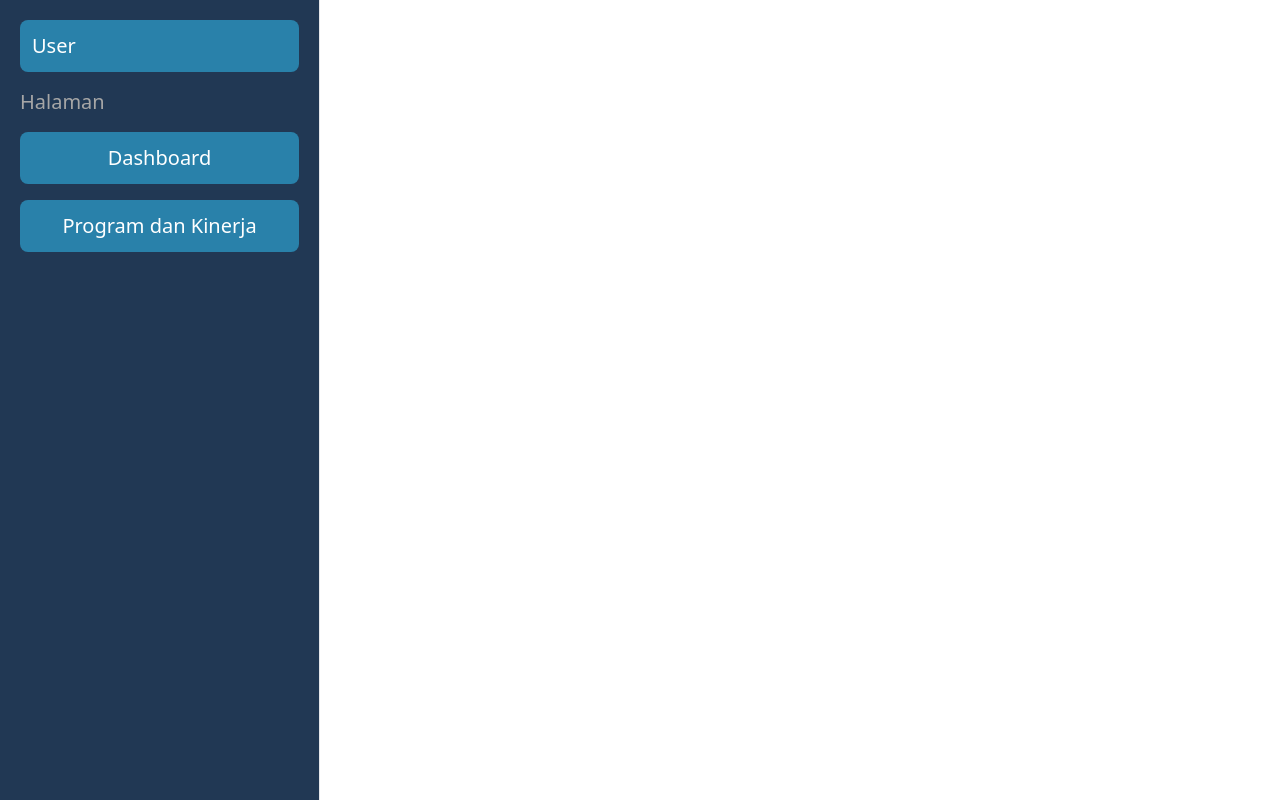
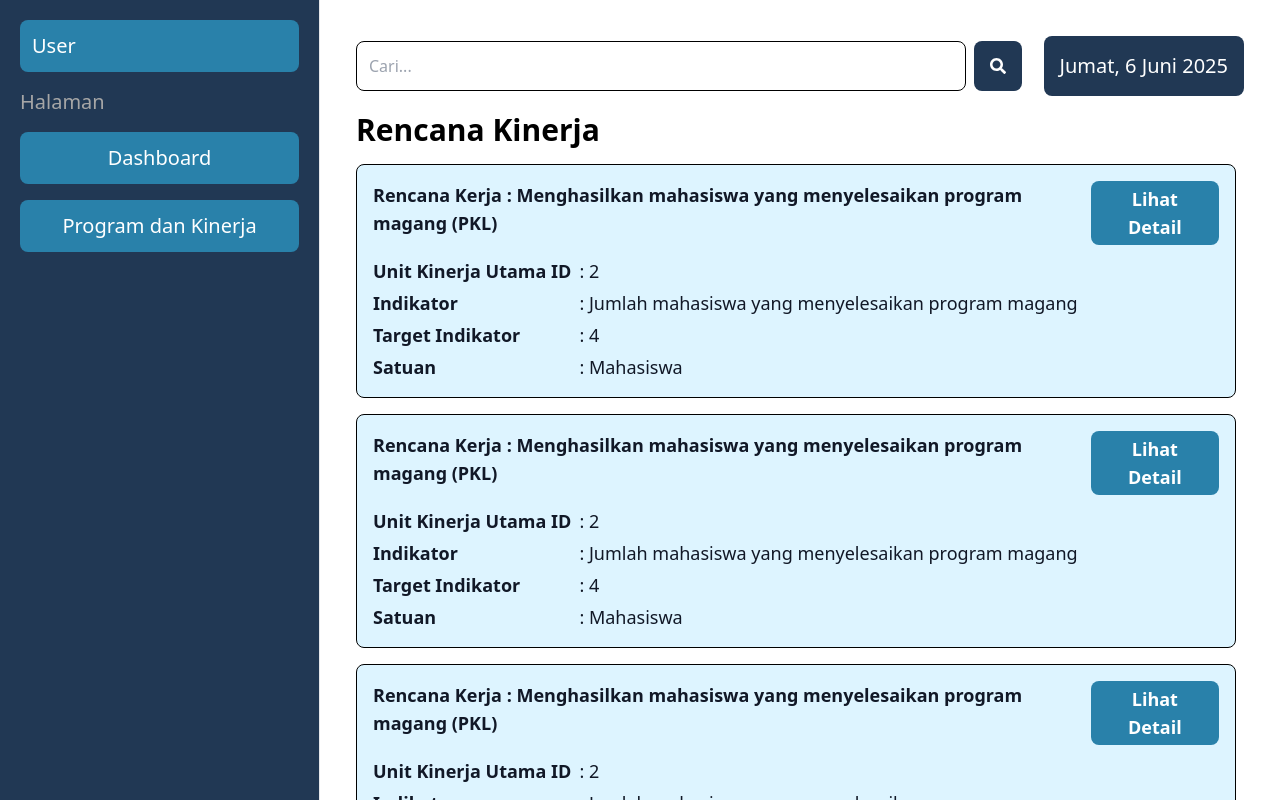
Before and after one commit to MuhammadHelga/UJM, a React (Vite) app: page /RencanaKinerja in a window 1280 px wide. Built offline with nearby package versions, Linux system fonts and the light colour scheme.

Commit message:
rencanakinerja

```diff
--- a/src/App.jsx
+++ b/src/App.jsx
@@ -1,10 +1,11 @@
 import { useState } from 'react'
 import './App.css'
 import { BrowserRouter, Routes, Route } from 'react-router-dom'
-import LoginPage from './components/LoginPage'
+// import LoginPage from './components/LoginPage'
 import SideBar from './components/SideBar'
 // import Dashboard from './components/Dashboard'
 import KinerjaUtama from './components/KinerjaUtama'
+import RencanaKinerja from './components/RencanaKinerja'
 
 function App() {
   return (
@@ -15,6 +16,7 @@ function App() {
         <Routes>
           <Route path='/Dashboard' element={<Dashboard />} />
           <Route path='/ProgramKinerja' element={<KinerjaUtama />} />
+          <Route path='/RencanaKinerja' element={<RencanaKinerja />} />
         </Routes>
       </div>
     </div>
--- a/src/components/KinerjaUtama.jsx
+++ b/src/components/KinerjaUtama.jsx
@@ -1,7 +1,10 @@
 import React from 'react'
 import { FaSearch } from "react-icons/fa";
+import { useNavigate } from 'react-router-dom';
 
 function KinerjaUtama() {
+  const navigate = useNavigate();
+
   const today = new Date().toLocaleDateString('id-ID', {
     weekday: 'long', year: 'numeric', month: 'long', day: 'numeric'
   });
@@ -25,13 +28,13 @@ function KinerjaUtama() {
       </div>
 
       <div className='overflow-y-auto max-h-screen pr-2'>
-        {Array.from({ length: 10 }).map((_, index) => (
+        {Array.from({ length: 15 }).map((_, index) => (
           <div key={index} className="bg-[#DDF4FF] border p-4 mb-4 rounded-md w-full flex flex-row justify-between items-center">
             <div className='flex flex-col'>
               <h3 className="font-semibold">Mahasiswa Bekerja di Luar Kampus Departemen Sistem Informasi</h3>
               <p>Periode: 01-07-2022 s/d 31-12-2022</p>
             </div>
-            <button className="bg-[#2981AA] text-white px-4 py-2 rounded">Lihat Detail</button>
+            <button onClick={() => navigate('/RencanaKinerja')} className="bg-[#2981AA] text-white px-4 py-2 rounded-lg">Lihat Detail</button>
           </div>
         ))}
       </div>
--- /dev/null
+++ b/src/components/RencanaKinerja.jsx
@@ -0,0 +1,59 @@
+import React from 'react'
+import { FaSearch } from "react-icons/fa";
+
+function RencanaKinerja() {
+    const today = new Date().toLocaleDateString('id-ID', {
+    weekday: 'long', year: 'numeric', month: 'long', day: 'numeric'
+  });
+
+  return (
+      <div className="min-h-screen p-4">
+
+        <div className='flex justify-between items-center mb-4'>
+          <div className='flex gap-2 w-full max-w-[75%]'>
+            <input
+              type="text"
+              placeholder='Cari...'
+              className='border border-black rounded-lg p-3 w-full'
+            />
+            <button className='bg-[#213854] text-white rounded-lg p-4'><FaSearch /></button>
+          </div>
+          <span className='bg-[#213854] text-white p-4 rounded-lg text-xl ml-4 whitespace-nowrap'>
+            {today}
+          </span>
+        </div>
+        <h1 className='text-3xl font-bold mb-4'>Rencana Kinerja</h1>
+
+        <div className='overflow-y-auto max-h-screen pr-2'>
+          {Array.from({ length: 10 }).map((_, index) => (
+            <section
+                key={index}
+                className='bg-[#DDF4FF] border border-black rounded-lg mb-4 p-4 text-lg text-gray-900'
+            >
+                <header class="flex justify-between items-start mb-3">
+                    <h3 class="font-bold">Rencana Kerja : Menghasilkan mahasiswa yang menyelesaikan program magang (PKL)</h3>
+                    <button type="button" className="bg-[#2981AA] text-white text-lg font-semibold rounded-lg px-4 py-1">
+                        Lihat Detail
+                    </button>
+                </header>
+                <dl class="grid grid-cols-[auto_1fr] gap-x-2 gap-y-1 text-lg">
+                    <dt class="font-semibold">Unit Kinerja Utama ID</dt>
+                    <dd class="whitespace-nowrap">: 2</dd>
+
+                    <dt class="font-semibold">Indikator</dt>
+                    <dd>: Jumlah mahasiswa yang menyelesaikan program magang</dd>
+
+                    <dt class="font-semibold">Target Indikator</dt>
+                    <dd class="whitespace-nowrap">: 4</dd>
+
+                    <dt class="font-semibold">Satuan</dt>
+                    <dd class="whitespace-nowrap">: Mahasiswa</dd>
+                </dl>
+            </section>
+          ))}
+        </div>
+      </div>
+    )
+}
+
+export default RencanaKinerja
```
